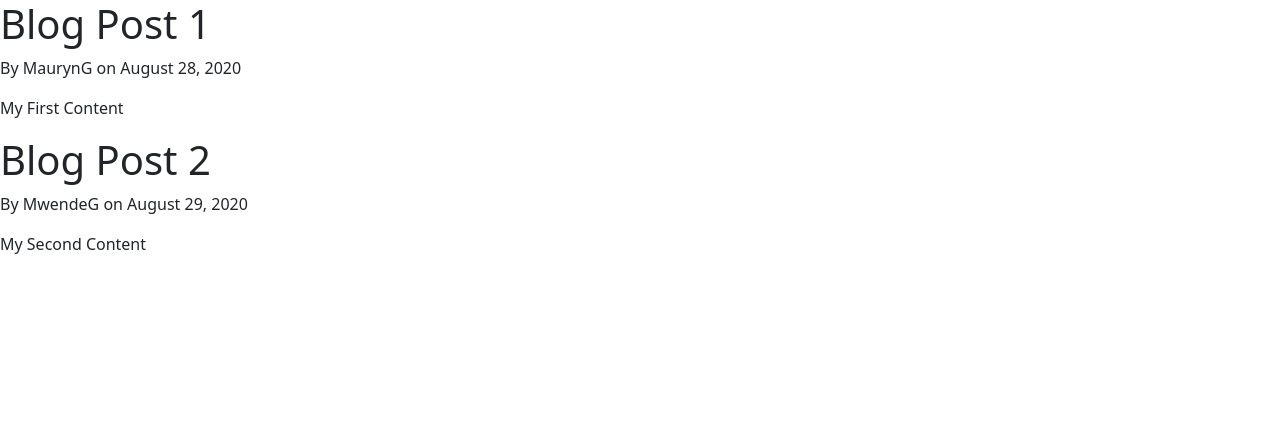
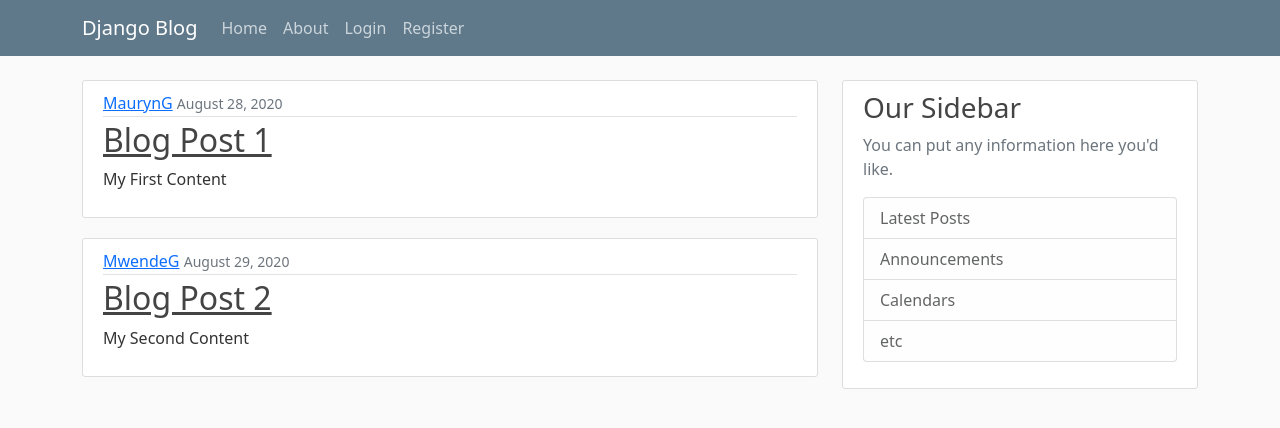
Before and after one commit to Mauryn24/django_Snippet_Library, a Django app: page / in a window 1280 px wide. Shown: the top 428 px of the page. Run offline with Django 5.2, Linux system fonts and the light colour scheme.

Commit message:
django blog app

```diff
--- /dev/null
+++ b/django_project/blog/static/blog/main.css
@@ -0,0 +1,84 @@
+body {
+    background: #fafafa;
+    color: #333333;
+    margin-top: 5rem;
+  }
+
+  h1, h2, h3, h4, h5, h6 {
+    color: #444444;
+  }
+
+  ul {
+    margin: 0;
+  }
+
+  .bg-steel {
+    background-color: #5f788a;
+  }
+
+  .site-header .navbar-nav .nav-link {
+    color: #cbd5db;
+  }
+
+  .site-header .navbar-nav .nav-link:hover {
+    color: #ffffff;
+  }
+
+  .site-header .navbar-nav .nav-link.active {
+    font-weight: 500;
+  }
+
+  .content-section {
+    background: #ffffff;
+    padding: 10px 20px;
+    border: 1px solid #dddddd;
+    border-radius: 3px;
+    margin-bottom: 20px;
+  }
+
+  .article-title {
+    color: #444444;
+  }
+
+  a.article-title:hover {
+    color: #428bca;
+    text-decoration: none;
+  }
+
+  .article-content {
+    white-space: pre-line;
+  }
+
+  .article-img {
+    height: 65px;
+    width: 65px;
+    margin-right: 16px;
+  }
+
+  .article-metadata {
+    padding-bottom: 1px;
+    margin-bottom: 4px;
+    border-bottom: 1px solid #e3e3e3
+  }
+
+  .article-metadata a:hover {
+    color: #333;
+    text-decoration: none;
+  }
+
+  .article-svg {
+    width: 25px;
+    height: 25px;
+    vertical-align: middle;
+  }
+
+  .account-img {
+    height: 125px;
+    width: 125px;
+    margin-right: 20px;
+    margin-bottom: 16px;
+  }
+
+  .account-heading {
+    font-size: 2.5rem;
+  }
--- a/django_project/blog/templates/blog/base.html
+++ b/django_project/blog/templates/blog/base.html
@@ -1,11 +1,18 @@
+{% load static %}
+
 <!DOCTYPE html>
 <html lang="en">
+
 <head>
     <meta charset="UTF-8">
     <meta name="viewport" content="width=device-width, initial-scale=1.0">
 
     <!-- Bootstrap CSS -->
-    <link href="https://cdn.jsdelivr.net/npm/bootstrap@5.0.2/dist/css/bootstrap.min.css" rel="stylesheet" integrity="sha384-EVSTQN3/azprG1Anm3QDgpJLIm9Nao0Yz1ztcQTwFspd3yD65VohhpuuCOmLASjC" crossorigin="anonymous">
+    <link href="https://cdn.jsdelivr.net/npm/bootstrap@5.0.2/dist/css/bootstrap.min.css" rel="stylesheet"
+        integrity="sha384-EVSTQN3/azprG1Anm3QDgpJLIm9Nao0Yz1ztcQTwFspd3yD65VohhpuuCOmLASjC" crossorigin="anonymous">
+
+    <link rel="stylesheet"  href="{% static 'blog/main.css' %}">
+
 
     {% if title %}
         <title>Django Blog - {{ title }}</title>
@@ -13,11 +20,58 @@
         <title>Django Blog</title>
     {% endif %}
 </head>
+
 <body>
-    {% block content %}{% endblock content %}
+    <header class="site-header">
+        <nav class="navbar navbar-expand-md navbar-dark bg-steel fixed-top">
+            <div class="container">
+                <a class="navbar-brand mr-4" href="{% url 'blog-home' %}">Django Blog</a>
+                <button class="navbar-toggler" type="button" data-toggle="collapse" data-target="#navbarToggle"
+                    aria-controls="navbarToggle" aria-expanded="false" aria-label="Toggle navigation">
+                    <span class="navbar-toggler-icon"></span>
+                </button>
+                <div class="collapse navbar-collapse" id="navbarToggle">
+                    <div class="navbar-nav mr-auto">
+                        <a class="nav-item nav-link" href="{% url 'blog-home' %}">Home</a>
+                        <a class="nav-item nav-link" href="{% url 'blog-about' %}">About</a>
+                    </div>
+                    <!-- Navbar Right Side -->
+                    <div class="navbar-nav">
+                        <a class="nav-item nav-link" href="#">Login</a>
+                        <a class="nav-item nav-link" href="#">Register</a>
+                    </div>
+                </div>
+            </div>
+        </nav>
+    </header>
+    <main role="main" class="container">
+        <div class="row">
+            <div class="col-md-8">
+                {% block content %}{% endblock %}
+            </div>
+            <div class="col-md-4">
+                <div class="content-section">
+                    <h3>Our Sidebar</h3>
+                    <p class='text-muted'>You can put any information here you'd like.
+                    <ul class="list-group">
+                        <li class="list-group-item list-group-item-light">Latest Posts</li>
+                        <li class="list-group-item list-group-item-light">Announcements</li>
+                        <li class="list-group-item list-group-item-light">Calendars</li>
+                        <li class="list-group-item list-group-item-light">etc</li>
+                    </ul>
+                    </p>
+                </div>
+            </div>
+        </div>
+    </main>
 
     <!-- Option 2: Separate Popper and Bootstrap JS -->
-    <script src="https://cdn.jsdelivr.net/npm/@popperjs/core@2.9.2/dist/umd/popper.min.js" integrity="sha384-IQsoLXl5PILFhosVNubq5LC7Qb9DXgDA9i+tQ8Zj3iwWAwPtgFTxbJ8NT4GN1R8p" crossorigin="anonymous"></script>
-    <script src="https://cdn.jsdelivr.net/npm/bootstrap@5.0.2/dist/js/bootstrap.min.js" integrity="sha384-cVKIPhGWiC2Al4u+LWgxfKTRIcfu0JTxR+EQDz/bgldoEyl4H0zUF0QKbrJ0EcQF" crossorigin="anonymous"></script>
+    <script src="https://cdn.jsdelivr.net/npm/@popperjs/core@2.9.2/dist/umd/popper.min.js"
+        integrity="sha384-IQsoLXl5PILFhosVNubq5LC7Qb9DXgDA9i+tQ8Zj3iwWAwPtgFTxbJ8NT4GN1R8p"
+        crossorigin="anonymous"></script>
+    <script src="https://cdn.jsdelivr.net/npm/bootstrap@5.0.2/dist/js/bootstrap.min.js"
+        integrity="sha384-cVKIPhGWiC2Al4u+LWgxfKTRIcfu0JTxR+EQDz/bgldoEyl4H0zUF0QKbrJ0EcQF"
+        crossorigin="anonymous"></script>
 </body>
+
 </html>
--- a/django_project/blog/templates/blog/home.html
+++ b/django_project/blog/templates/blog/home.html
@@ -1,8 +1,15 @@
-{% extends 'blog/base.html' %}
+{% extends "blog/base.html" %}
 {% block content %}
     {% for post in posts %}
-        <h1>{{post.title}}</h1>
-        <p>By {{post.author}} on {{post.date_posted}}</p>
-        <p>{{post.content}}</p>
+        <article class="media content-section">
+          <div class="media-body">
+            <div class="article-metadata">
+              <a class="mr-2" href="#">{{ post.author }}</a>
+              <small class="text-muted">{{ post.date_posted }}</small>
+            </div>
+            <h2><a class="article-title" href="#">{{ post.title }}</a></h2>
+            <p class="article-content">{{ post.content }}</p>
+          </div>
+        </article>
     {% endfor %}
 {% endblock content %}
--- a/django_project/django_project/settings.py
+++ b/django_project/django_project/settings.py
@@ -122,3 +122,5 @@ STATIC_URL = 'static/'
 # https://docs.djangoproject.com/en/5.0/ref/settings/#default-auto-field
 
 DEFAULT_AUTO_FIELD = 'django.db.models.BigAutoField'
+
+STATIC_URL = '/static/'
```
